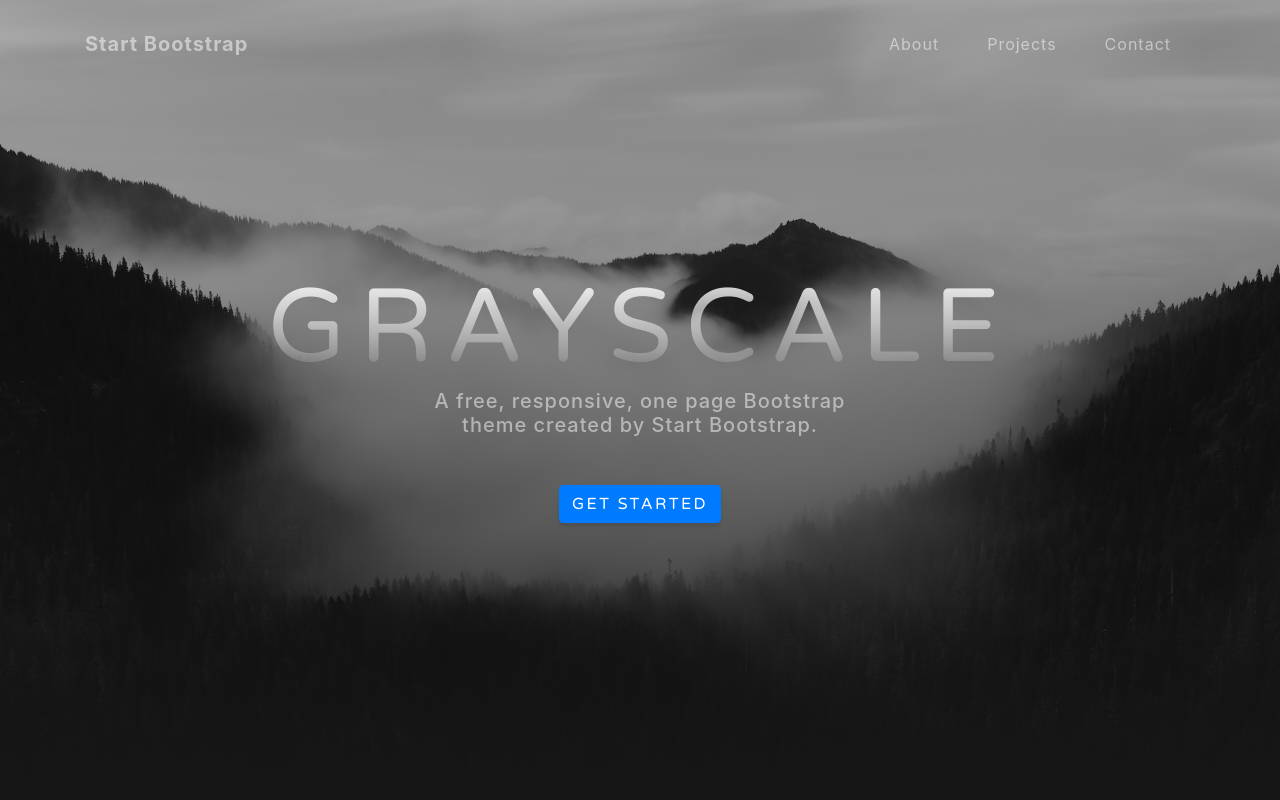
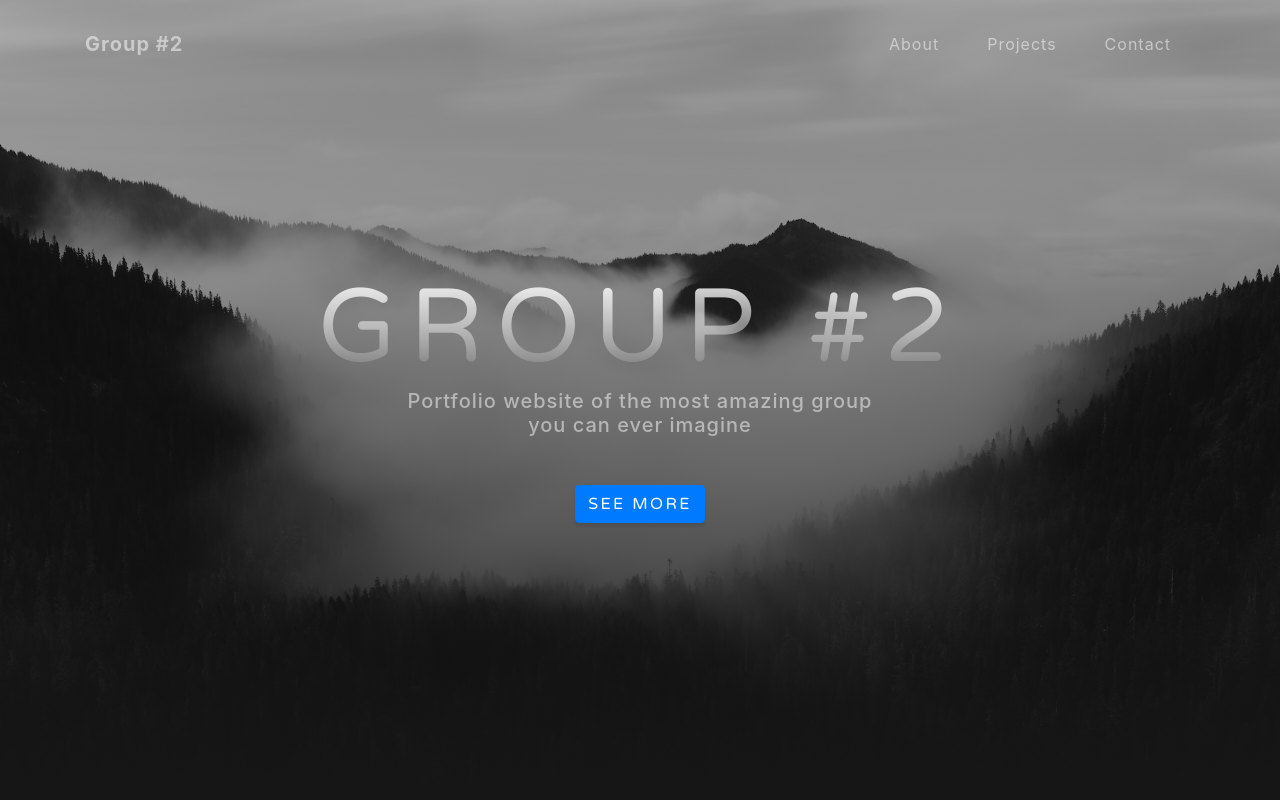
Before and after one commit to riddya85/study-block-1, a website with bundled scripts: page index.html in a window 1280 px wide. Shown: the top 800 px of the page. Built offline with nearby package versions, Linux system fonts and the light colour scheme.

Commit message:
Index changed

```diff
--- a/index.html
+++ b/index.html
@@ -28,7 +28,7 @@
   <!-- Navigation -->
   <nav class="navbar navbar-expand-lg navbar-light fixed-top" id="mainNav">
     <div class="container">
-      <a class="navbar-brand js-scroll-trigger" href="#page-top">Start Bootstrap</a>
+      <a class="navbar-brand js-scroll-trigger" href="#page-top">Group #2</a>
       <button class="navbar-toggler navbar-toggler-right" type="button" data-toggle="collapse" data-target="#navbarResponsive" aria-controls="navbarResponsive" aria-expanded="false" aria-label="Toggle navigation">
         Menu
         <i class="fas fa-bars"></i>
@@ -53,9 +53,9 @@
   <header class="masthead">
     <div class="container d-flex h-100 align-items-center">
       <div class="mx-auto text-center">
-        <h1 class="mx-auto my-0 text-uppercase">Grayscale</h1>
-        <h2 class="text-white-50 mx-auto mt-2 mb-5">A free, responsive, one page Bootstrap theme created by Start Bootstrap.</h2>
-        <a href="#about" class="btn btn-primary js-scroll-trigger">Get Started</a>
+        <h1 class="mx-auto my-0 text-uppercase">group #2</h1>
+        <h2 class="text-white-50 mx-auto mt-2 mb-5">Portfolio website of the most amazing group you can ever imagine</h2>
+        <a href="#about" class="btn btn-primary js-scroll-trigger">See more</a>
       </div>
     </div>
   </header>
```
